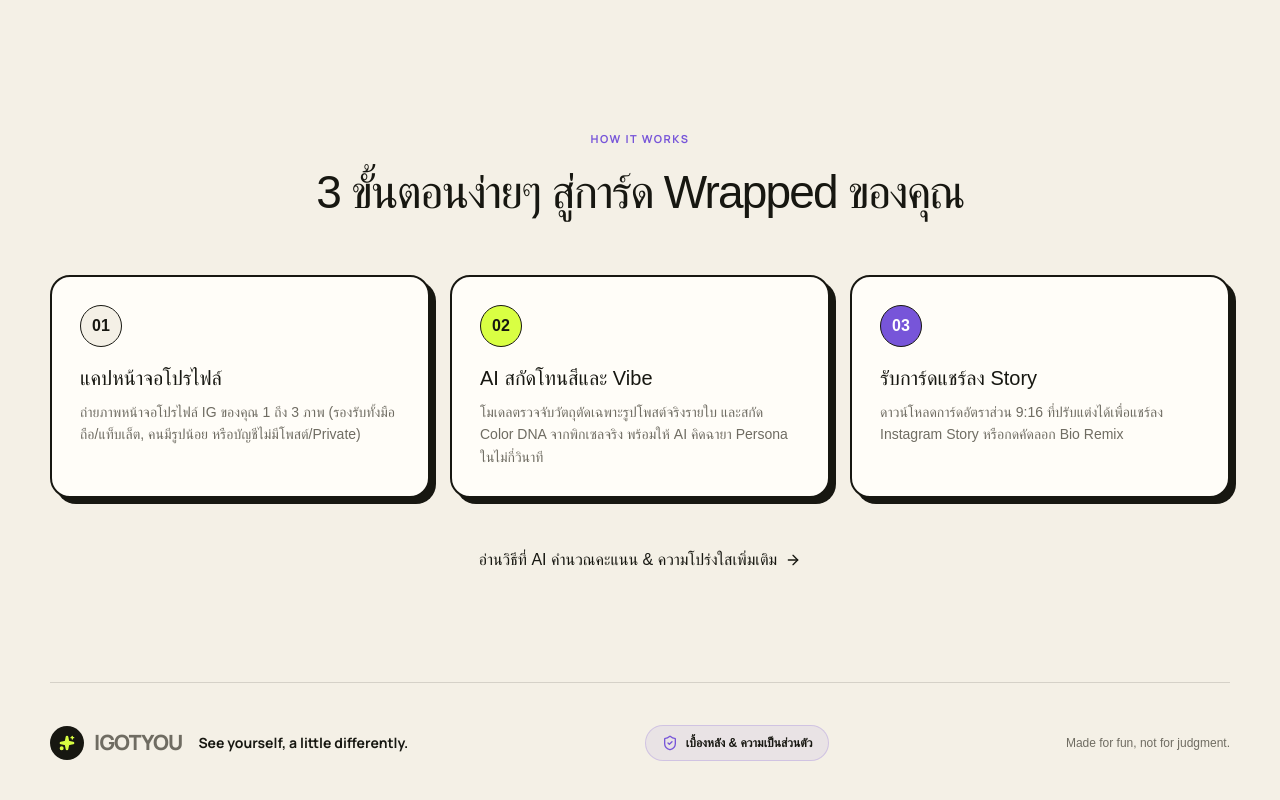
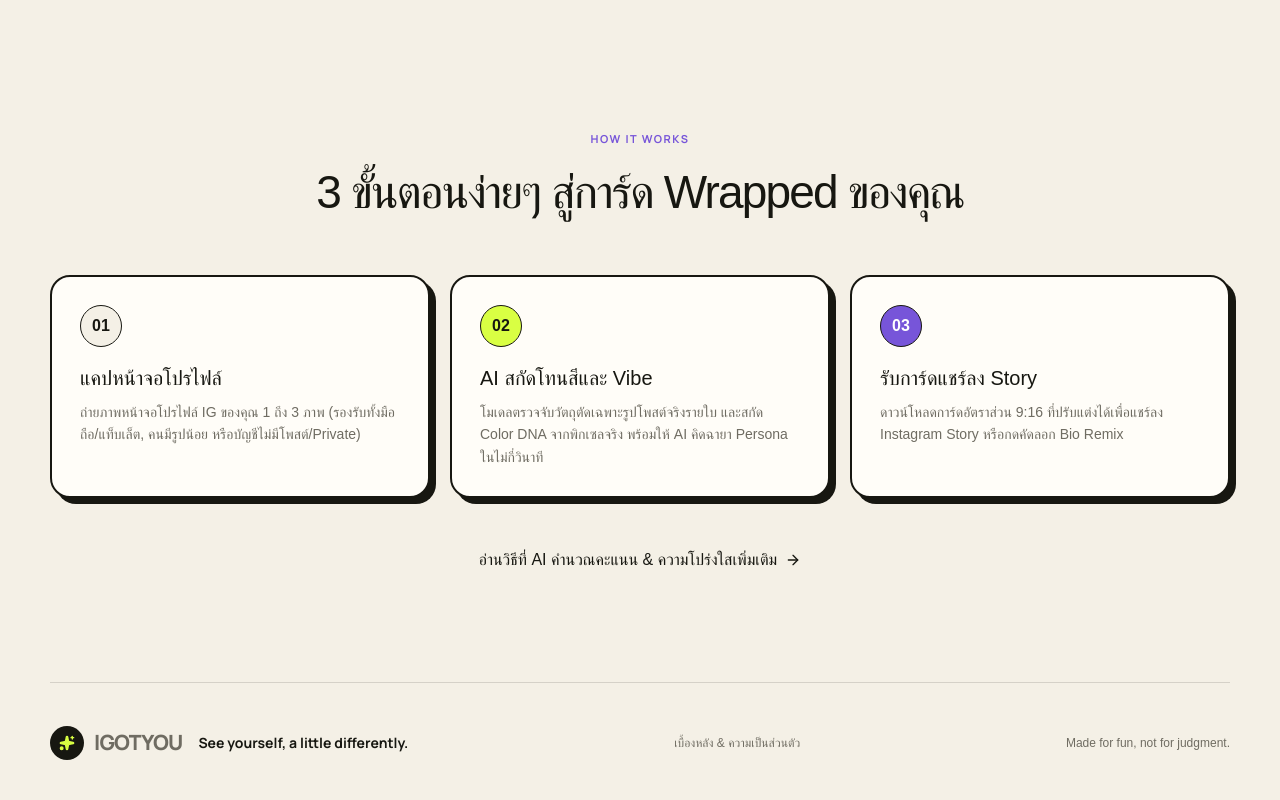
Before and after one commit to Supanat-hub/IGOTYOU, a React (Vite) app: page / in a window 1280 px wide. Shown: the part 864-1664 px from the top of the page. Built offline with nearby package versions, Linux system fonts and the light colour scheme; a web font is replaced by a local one.

Commit message:
refactor(footer): remove unnecessary class and icon from the how-it-works button

```diff
--- a/src/components/Footer.tsx
+++ b/src/components/Footer.tsx
@@ -25,9 +25,7 @@ export default function Footer({ onNavigate }: FooterProps) {
       <div className="footer-action-group">
         <button
           onClick={() => onNavigate("how-it-works")}
-          className="footer-nav-pill"
         >
-          <ShieldCheck className="w-4 h-4 text-purple shrink-0" />
           <span>เบื้องหลัง & ความเป็นส่วนตัว</span>
         </button>
       </div>
```
